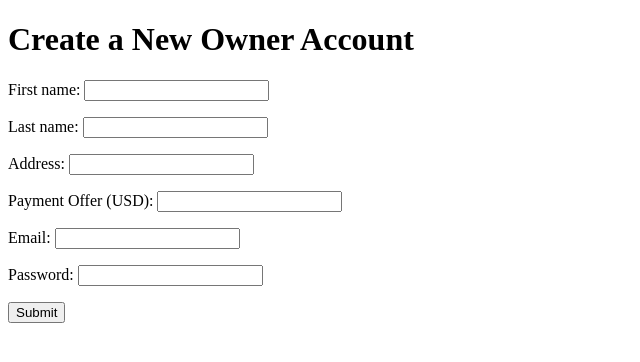
After one commit to sealewong/HB-final-pet-sitting, a Flask app: page /new_acct/owner in a window 1280 px wide. The commit adds this page. Shown: the top 362 px of the page, without its empty margins (0-640 px from the left). Run offline with Flask 2, Linux system fonts and the light colour scheme.

Commit message:
Added log in and create acct

```diff
--- a/server.py
+++ b/server.py
@@ -18,87 +18,160 @@ def homepage():
     return render_template('homepage.html')
 
 
+@app.route('/new_acct')
+def new_acct():
+    """View create new account page."""
+
+    return render_template('new_acct.html')
+
+
+@app.route('/new_acct/owner')
+def new_acct_owner():
+    """View create new owner page."""
+
+    return render_template('new_owner.html')
+
+
+@app.route('/owners', methods=['POST'])
+def register_owner():
+    """Create a new owner."""
+
+    email = request.form.get('email')
+    password = request.form.get('password')
+    fname = request.form.get('fname')
+    lname = request.form.get('lname')
+    address = request.form.get('address')
+    payment = request.form.get('payment')
+
+    owner = crud.get_owner_by_email(email)
+
+    if owner:
+        flash('Account already exists. Please log in.')
+        return redirect('/login')
+    else:
+        owner = crud.create_owner(fname, lname, email, password, address, payment)
+        session['email'] = email
+        flash('Account created!')
+        return redirect('/owner/' + str(owner.owner_id))
+
+
+@app.route('/new_acct/sitter')
+def new_acct_sitter():
+    """View create new sitter page."""
+
+    return render_template('new_sitter.html')
+
+
+@app.route('/sitters', methods=['POST'])
+def register_sitter():
+    """Create a new sitter."""
+
+    email = request.form.get('email')
+    password = request.form.get('password')
+    fname = request.form.get('fname')
+    lname = request.form.get('lname')
+    payment = request.form.get('payment')
+
+    sitter = crud.get_sitter_by_email(email)
+
+    if sitter:
+        flash('Account already exists. Please log in.')
+        return redirect('/login')
+    else:
+        sitter = crud.create_sitter(fname, lname, email, password, payment)
+        session['email'] = email
+        flash('Account created!')
+        return redirect('/sitter/' + str(sitter.sitter_id))
+
+
 @app.route('/login')
 def login():
-    """Log into existing account."""
+    """View login page."""
 
     return render_template('login.html')
 
 
 @app.route('/login/owner', methods=['POST'])
 def login_owner():
+    """Log in as owner with credentials."""
 
-    print(request.form)
-
-    email = request.form.get("email")
-    password = request.form.get("password")
+    email = request.form.get('email')
+    password = request.form.get('password')
     owner = crud.get_owner_by_email(email)
-    print("dugan")
-    print(request)
-    print(email)
-    print(password)
 
     if owner == None:
-        return redirect("/")
-
+        flash('Account does not exist')
+        return redirect('/new_acct')
     elif owner.password == password:
         session['email'] = email
-        return redirect("/owner/" + str(owner.owner_id))
-
-
-@app.route('/login/sitter')
-def sitter_login():
-    """Log into existing sitter account."""
-
-    email = request.form.get("email")
-    password = reguest.form.get("password")
-    sitter = crud.get_sitter_by_email(email)
-
-    return render_template('.html')
-
-
-@app.route('/newacct')
-def new_acct():
-    """Create new account."""
-
-    return render_template('signup.html')
+        return redirect('/owner/' + str(owner.owner_id))
+    else:
+        flash('Wrong credentials, please try again')
+        return redirect('/login')
 
 
 @app.route('/owner/<owner_id>')
 def show_owner(owner_id):
-    """Show a particular owner's profile."""
+    """Show the owner's profile."""
 
-    if "email" in session:
+    if 'email' in session:
         owner = crud.get_owner(owner_id)
         recurring = crud.get_recurring(owner_id)
         short_term = crud.get_short_term(owner_id)
 
         return render_template('owner_profile.html', owner=owner, recurring=recurring, short_term=short_term)
 
-    redirect("/login")
+    redirect('/login')
 
 
-@app.route('/owner/<owner_id>/pets')
-def all_pets(owner_id):
-    """View all pets for a particular owner."""
+@app.route('/login/sitter', methods=['POST'])
+def sitter_login():
+    """Log in as sitter with credentials."""
 
-    # email log in has to match email for the owner id
+    email = request.form.get('email')
+    password = request.form.get('password')
+    sitter = crud.get_sitter_by_email(email)
 
-    if "email" in session:
-        owner=crud.get_owner(owner_id)
-        if owner.email == session["email"]:
-            pets = crud.get_all_pets(owner_id)
-            return render_template('pets.html', pets=pets)
-        else:
-            redirect("/error")
+    if sitter == None:
+        flash('Account does not exist')
+        return redirect('/new_acct')
+    elif sitter.password == password:
+        session['email'] = email
+        return redirect('/sitter/'+ str(sitter.sitter_id))
+    else:
+        flash('Wrong credentials, please try again')
+        return redirect('/login')
 
-    redirect("/login")
 
-@app.route('/error')
-def error_page():
-    """View error page."""
+@app.route('/sitter/<sitter_id>')
+def show_sitter(sitter_id):
+    """Show the sitter's profile."""
 
-    return render_template('error_page.html')
+    if 'email' in session:
+        sitter = crud.get_sitter(sitter_id)
+        availability = crud.get_availability(sitter_id)
+        blockout = crud.get_blockout(sitter_id)
+
+        return render_template('sitter_profile.html', sitter=sitter, availability=availability, blockout=blockout)
+
+    redirect('/login')
+
+
+# @app.route('/owner/<owner_id>/pets')
+# def all_pets(owner_id):
+#     """View all pets for a particular owner."""
+
+#     # email log in has to match email for the owner id
+
+#     if "email" in session:
+#         owner=crud.get_owner(owner_id)
+#         if owner.email == session["email"]:
+#             pets = crud.get_all_pets(owner_id)
+#             return render_template('pets.html', pets=pets)
+#         else:
+#             redirect("/error")
+
+#     redirect("/login")
 
 
 # @app.route('owner/<owner_id>/pets/add')
@@ -113,24 +186,13 @@ def error_page():
 #     return redirect to show pet details
 
 
-@app.route('/owner/<owner_id>/pets/<pet_id>')
-def get_pet(owner_id, pet_id):
-    """Show details for a particular pet."""
+# @app.route('/owner/<owner_id>/pets/<pet_id>')
+# def get_pet(owner_id, pet_id):
+#     """Show details for a particular pet."""
 
-    if "email" in session:
-        pet = crud.get_pet(pet_id)
-        return render_template('pet_details.html', pet=pet)
-
-
-
-# @app.route('/owner/<owner_id>/requests')
-# def show_owner(owner_id):
-#     """Show a particular owner's pet sitting requests."""
-
-
-# @app.route('/sitter/<sitter_id>')
-# def show_sitter(sitter_id):
-#     """Show a particular sitter's profile."""
+#     if "email" in session:
+#         pet = crud.get_pet(pet_id)
+#         return render_template('pet_details.html', pet=pet)
 
 
 if __name__ == '__main__':
--- a/templates/base.html
+++ b/templates/base.html
@@ -10,6 +10,12 @@
     {% block head %}{% endblock %}
   </head>
   <body>
+    {% for msg in get_flashed_messages() %}
+      <p class="flash-msg">
+        {{ msg }}
+      </p>
+    {% endfor %}
+
     {% block body %}{% endblock %}
 
     {% block after_body %}{% endblock %}
--- a/templates/homepage.html
+++ b/templates/homepage.html
@@ -2,11 +2,11 @@
 {% block title %}Cat Callers Home{% endblock %}
 
 {% block body %}
-  <h1>Welcome to Cat Callers, a pet sitting app!</h1>
+  <h1>Cat Callers, a pet sitting app!</h1>
 
   <h2>Navigation</h2>
   <ul>
     <li><a href="/login">Log-In</a></li>
-    <li><a href="/newacct">Create New Account</a></li>
+    <li><a href="/new_acct">Create New Account</a></li>
   </ul>
 {% endblock %}
--- /dev/null
+++ b/templates/new_owner.html
@@ -0,0 +1,36 @@
+{% extends 'base.html' %}
+{% block title %}New Owner Account{% endblock %}
+
+{% block body %}
+  <h1>Create a New Owner Account</h1>
+
+  <form action="/owners" method="POST">
+    <p>
+      First name: <input type="text" name="fname">
+    </p>
+
+    <p>
+      Last name: <input type="text" name="lname">
+    </p>
+
+    <p>
+      Address: <input type="text" name="address">
+    </p>
+
+    <p>
+      Payment Offer (USD): <input type="number" name="payment">
+    </p>
+
+    <p>
+      Email: <input type="text" name="email">
+    </p>
+
+    <p>
+      Password: <input type="password" name="password">
+    </p>
+
+    <p>
+      <input type="submit">
+    </p>
+  </form>
+{% endblock %}
```
Also changed, not shown: crud.py (+58 -21 lines), templates/login.html (+11 -6 lines), templates/new_acct.html (+4 -9 lines), templates/new_sitter.html (added, +32 -0 lines), templates/owner_profile.html (+6 -5 lines), templates/sitter_profile.html (+12 -0 lines).
